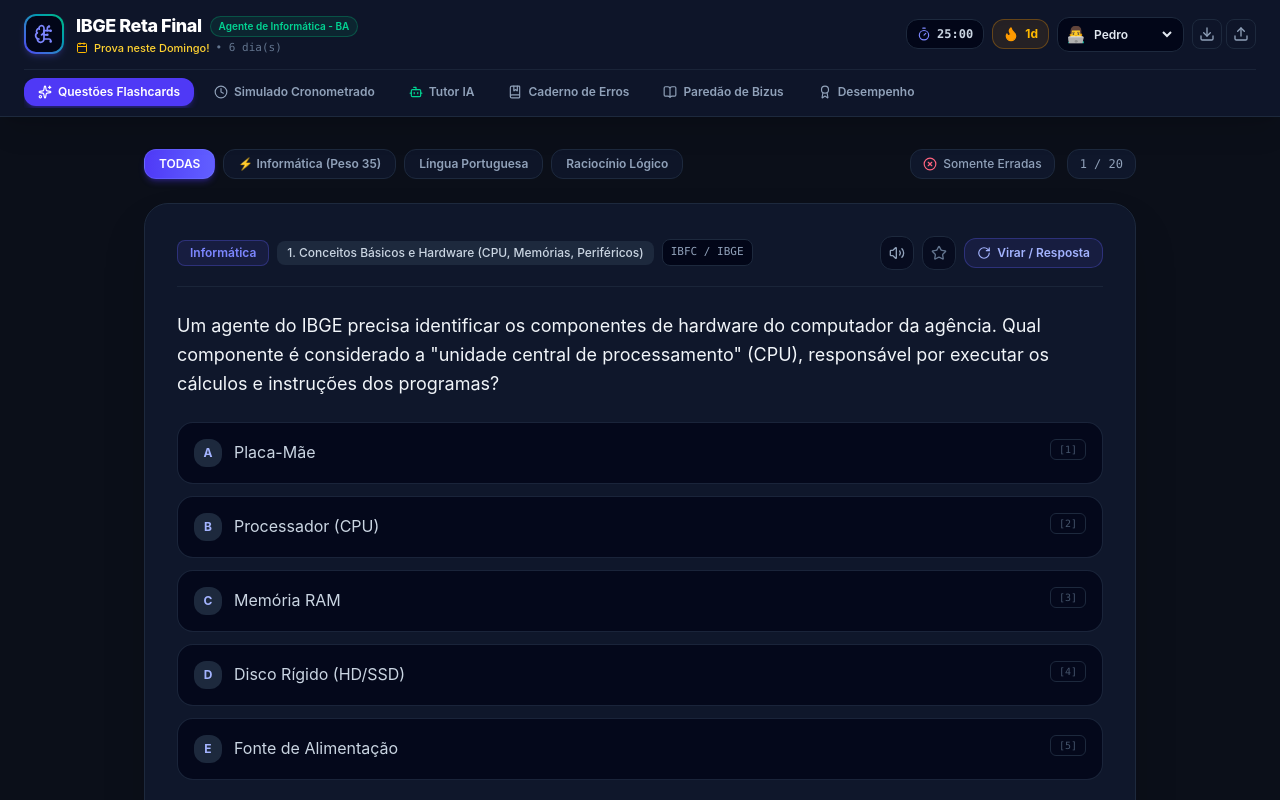
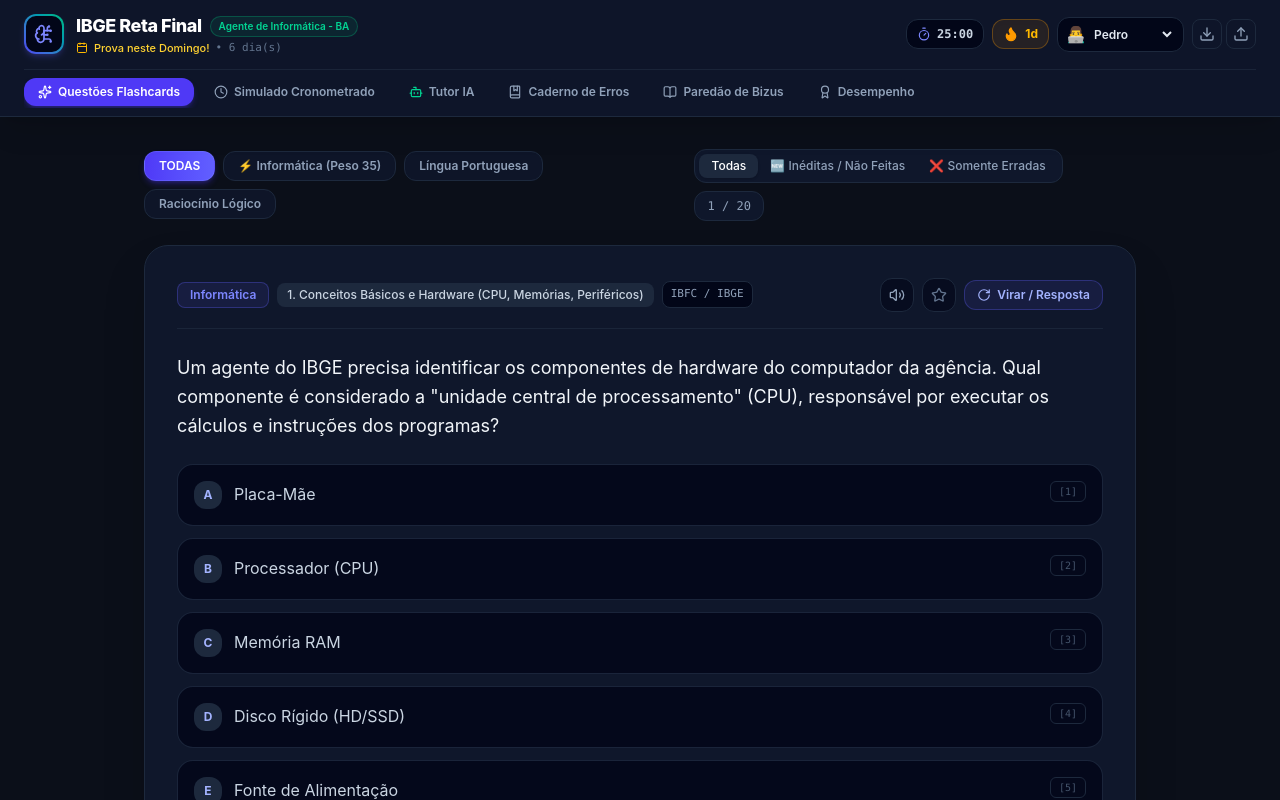
Before and after one commit to pedrodsilval/ibge-estudos-ba, a React (Vite) app: page / in a window 1280 px wide. Shown: the top 800 px of the page. Built offline with nearby package versions, Linux system fonts and the light colour scheme.

Commit message:
Add filter for unanswered questions in Flashcards mode

```diff
--- a/src/components/FlashcardMode.tsx
+++ b/src/components/FlashcardMode.tsx
@@ -34,7 +34,7 @@
   const [currentIndex, setCurrentIndex] = useState<number>(0);
   const [selectedOption, setSelectedOption] = useState<string | null>(null);
   const [isFlipped, setIsFlipped] = useState<boolean>(false);
-  const [filterOnlyErrors, setFilterOnlyErrors] = useState<boolean>(false);
+  const [filterMode, setFilterMode] = useState<'all' | 'unanswered' | 'errors'>('all');
   const [isSpeaking, setIsSpeaking] = useState<boolean>(false);
 
   // Filtrar lista de questões conforme seleção
@@ -43,13 +43,17 @@
       const matchSubject = selectedSubject === 'TODAS' || q.subject === selectedSubject;
       if (!matchSubject) return false;
 
-      if (filterOnlyErrors) {
-        const history = activeProfile.answers[q.id];
+      const history = activeProfile.answers[q.id];
+
+      if (filterMode === 'errors') {
         return history && !history.isCorrect;
+      }
+      if (filterMode === 'unanswered') {
+        return !history;
       }
       return true;
     });
-  }, [questions, selectedSubject, filterOnlyErrors, activeProfile.answers]);
+  }, [questions, selectedSubject, filterMode, activeProfile.answers]);
 
   useEffect(() => {
     setCurrentIndex(0);
@@ -57,7 +61,7 @@
     setSelectedOption(null);
     if ('speechSynthesis' in window) window.speechSynthesis.cancel();
     setIsSpeaking(false);
-  }, [selectedSubject, filterOnlyErrors]);
+  }, [selectedSubject, filterMode]);
 
   const currentQuestion = filteredQuestions[currentIndex] || null;
   const isBookmarked = currentQuestion ? activeProfile.bookmarkedQuestionIds.includes(currentQuestion.id) : false;
@@ -181,12 +185,20 @@
       <div className="max-w-4xl mx-auto px-4 py-16 text-center">
         <div className="bg-slate-900 border border-slate-800 rounded-3xl p-10 shadow-2xl">
           <BookOpen className="w-16 h-16 text-indigo-400 mx-auto mb-4 animate-bounce" />
-          <h2 className="text-2xl font-bold text-white mb-2">Nenhuma questão encontrada para este filtro</h2>
-          <p className="text-slate-400 mb-6">Tente alterar os filtros de disciplina acima ou desativar o filtro de erros.</p>
+          <h2 className="text-2xl font-bold text-white mb-2">
+            {filterMode === 'unanswered'
+              ? '🎉 Parabéns! Você já respondeu todas as questões disponíveis neste filtro!'
+              : 'Nenhuma questão encontrada para este filtro'}
+          </h2>
+          <p className="text-slate-400 mb-6">
+            {filterMode === 'unanswered'
+              ? 'Você zerou o banco de questões inéditas! Alterne para "Todas" ou pratique com as que você errou.'
+              : 'Tente alterar os filtros de disciplina acima ou visualizar todas as questões.'}
+          </p>
           <button
             onClick={() => {
               setSelectedSubject('TODAS');
-              setFilterOnlyErrors(false);
+              setFilterMode('all');
             }}
             className="px-6 py-3 bg-indigo-600 hover:bg-indigo-500 text-white font-semibold rounded-xl transition-all shadow-lg shadow-indigo-600/30"
           >
@@ -223,22 +235,43 @@
           ))}
         </div>
 
-        {/* CONTROLES DIREITOS */}
-        <div className="flex items-center space-x-3 text-xs">
-          <button
-            onClick={() => setFilterOnlyErrors(!filterOnlyErrors)}
-            className={`flex items-center space-x-1.5 px-3 py-1.5 rounded-xl border font-medium transition-all ${
-              filterOnlyErrors
-                ? 'bg-rose-500/20 text-rose-300 border-rose-500/40 shadow-sm shadow-rose-500/10'
-                : 'bg-slate-900 text-slate-400 border-slate-800 hover:border-slate-700'
-            }`}
-          >
-            <XCircle className="w-3.5 h-3.5 text-rose-400" />
-            <span>Somente Erradas</span>
-          </button>
+        {/* CONTROLES DIREITOS DE FILTRO */}
+        <div className="flex flex-wrap items-center gap-2 text-xs">
+          <div className="bg-slate-900 p-1 rounded-xl border border-slate-800 flex">
+            <button
+              onClick={() => setFilterMode('all')}
+              className={`px-3 py-1 rounded-lg font-medium transition-all ${
+                filterMode === 'all'
+                  ? 'bg-slate-800 text-white shadow-sm'
+                  : 'text-slate-400 hover:text-slate-200'
+              }`}
+            >
+              Todas
+            </button>
+            <button
+              onClick={() => setFilterMode('unanswered')}
+              className={`px-3 py-1 rounded-lg font-medium transition-all ${
+                filterMode === 'unanswered'
+                  ? 'bg-indigo-600 text-white shadow-sm font-semibold'
+                  : 'text-slate-400 hover:text-slate-200'
+              }`}
+            >
+              🆕 Inéditas / Não Feitas
+            </button>
+            <button
+              onClick={() => setFilterMode('errors')}
+              className={`px-3 py-1 rounded-lg font-medium transition-all ${
+                filterMode === 'errors'
+                  ? 'bg-rose-500/20 text-rose-300 border border-rose-500/30 font-semibold'
+                  : 'text-slate-400 hover:text-slate-200'
+              }`}
+            >
+              ❌ Somente Erradas
+            </button>
+          </div>
 
           <span className="text-slate-400 font-mono bg-slate-900 px-3 py-1.5 rounded-xl border border-slate-800">
-            {currentIndex + 1} / {filteredQuestions.length}
+            {filteredQuestions.length > 0 ? currentIndex + 1 : 0} / {filteredQuestions.length}
           </span>
         </div>
 
```
